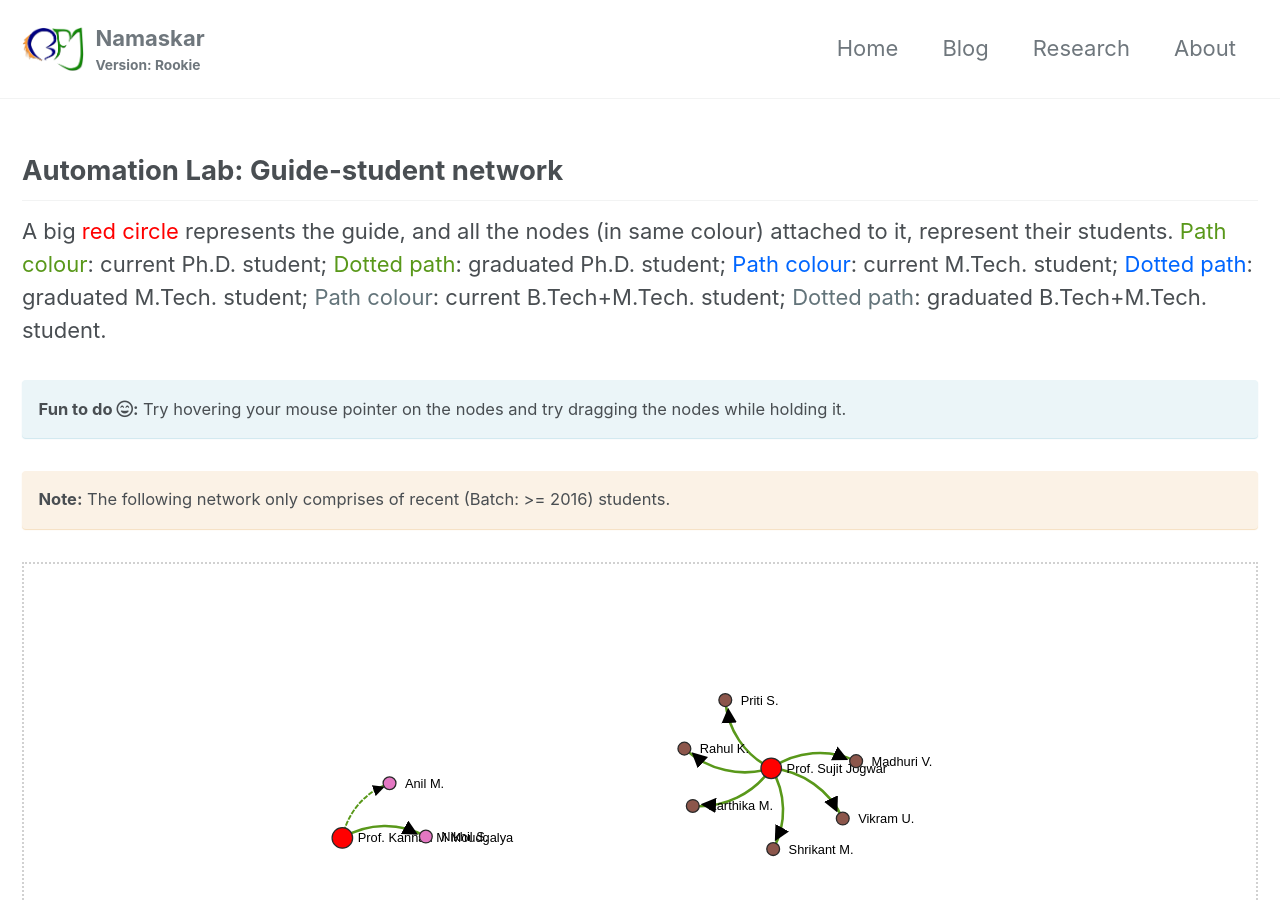
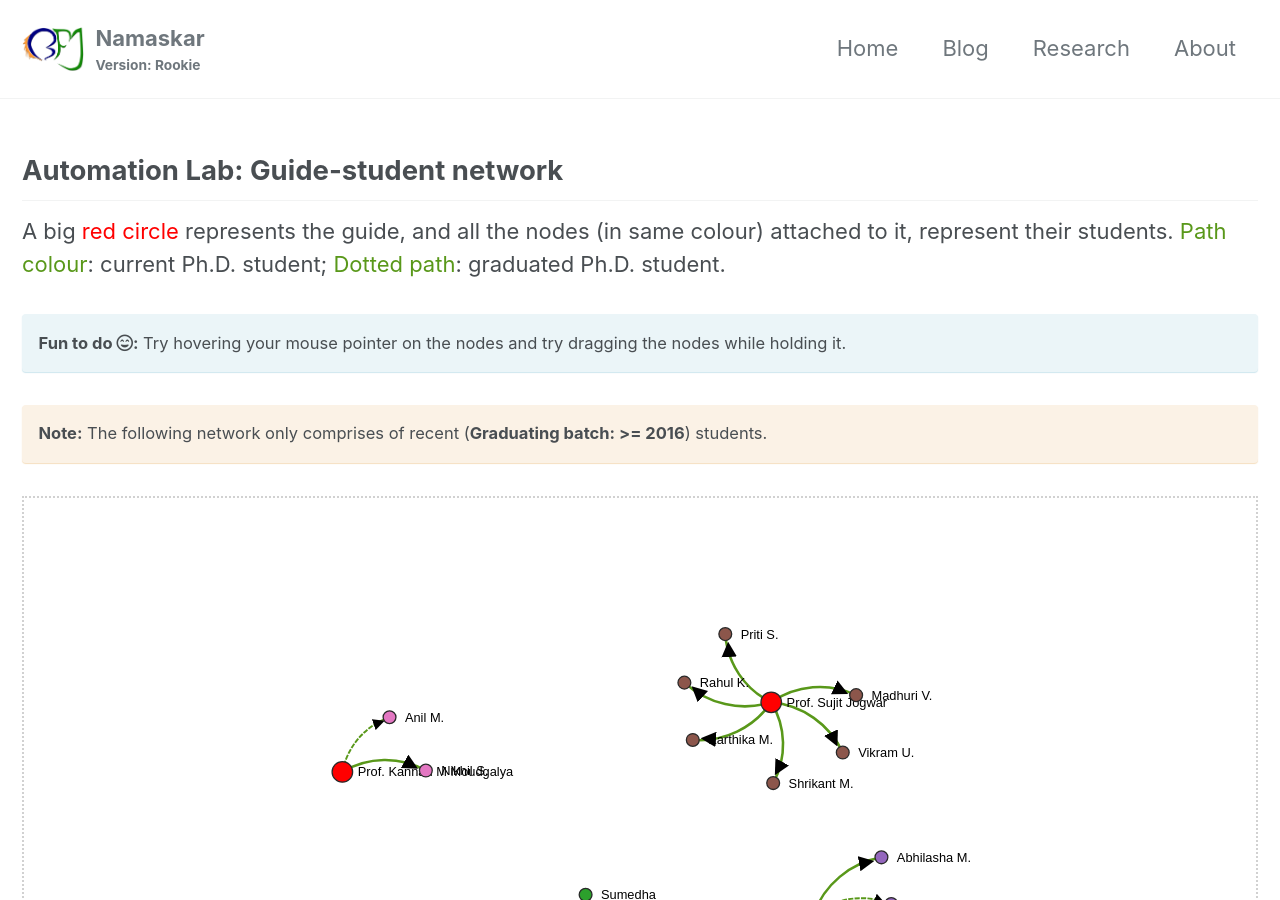
Before and after one commit to prakashoms/prakashoms.github.io, a Jekyll site: the page built from _pages/automationNet.md, in a window 1280 px wide and 900 px high. Built offline with Jekyll 4.4.1, drawn with Linux system fonts in a browser that asks for light colours; cached includes are drawn as plain includes; nearby versions of some CDN libraries.

Commit message:
Update automationNet.md

```diff
--- a/_pages/automationNet.md
+++ b/_pages/automationNet.md
@@ -6,16 +6,12 @@ permalink: /automationlab-network/
 ## Automation Lab: Guide-student network
 A big <span style="color:red">red circle</span> represents the guide, and all the nodes (in same colour) attached to it, represent their students.
 <span style="color:#59981a">Path colour</span>: current Ph.D. student;
-<span style="color:#59981a">Dotted path</span>: graduated Ph.D. student;
-<span style="color:#0066ff">Path colour</span>: current M.Tech. student;
-<span style="color:#0066ff">Dotted path</span>: graduated M.Tech. student;
-<span style="color:#63747a">Path colour</span>: current B.Tech+M.Tech. student;
-<span style="color:#63747a">Dotted path</span>: graduated B.Tech+M.Tech. student.
+<span style="color:#59981a">Dotted path</span>: graduated Ph.D. student.
 
 **Fun to do <i class="far fa-grin-beam"></i>:** Try hovering your mouse pointer on the nodes and try dragging the nodes while holding it.
 {: .notice--info}
 
-**Note:** The following network only comprises of recent (Batch: >= 2016) students.
+**Note:** The following network only comprises of recent (**Graduating batch: >= 2016**) students.
 {: .notice--warning}
 
 <!-- <!DOCTYPE html> -->
```
